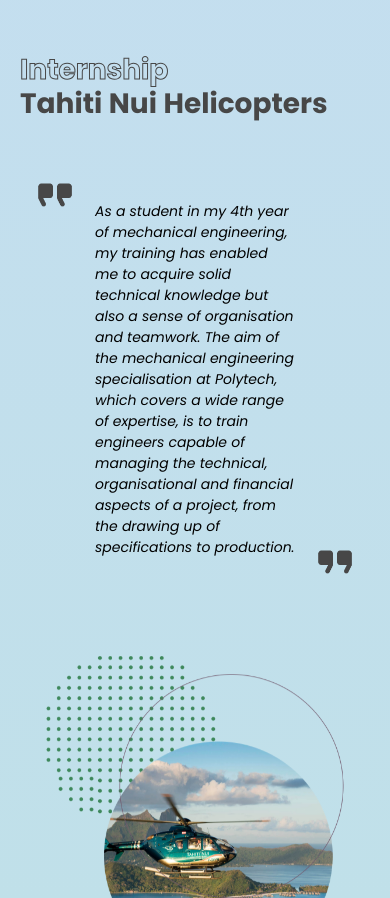
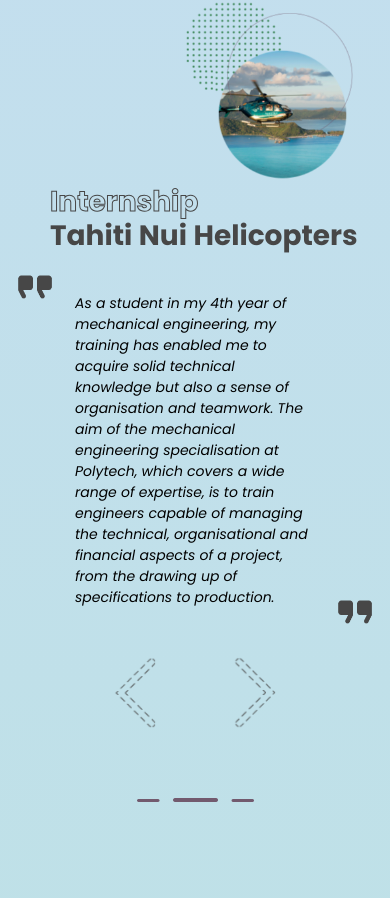
Before and after one commit to elodieEau/elodieEau.github.io, a React (Create React App) app: page / in a window 390 px wide. Shown: the part 2286-3184 px from the top of the page. Built offline with nearby package versions, Linux system fonts and the light colour scheme.

Commit message:
Responsive and caroussel mobile

```diff
--- a/src/App.css
+++ b/src/App.css
@@ -27,5 +27,4 @@
     background-size: cover;
     background-position-y: -135px;*/
     width: 100vw;
-    min-height: 500vh;
 }
--- a/src/components/CarousselBox.js
+++ b/src/components/CarousselBox.js
@@ -1,9 +1,13 @@
 import React, { useEffect, useState } from "react";
+import { Fade } from "react-awesome-reveal";
+
+import Quote from "./Quote";
+import Title from "./Title";
+
+
 import leftArrow from "../images/leftArrow.png";
 import rightArrow from "../images/rightArrow.png";
-import Quote from "./Quote";
-import Title from "./Title";
-import { Fade } from "react-awesome-reveal";
+import line from "../images/line.png";
 
 function getWindowSize() {
     const { innerWidth, innerHeight } = window;
@@ -33,6 +37,7 @@
     const invert = (props.invert && windowSize.innerWidth > 991) || false;
 
     return (
+        <>
             <div className="caroussel">
                 <div className="bigArrowBox" onClick={() => {
                     if (currentIndex > 0) {
@@ -103,6 +108,41 @@
                     </div>
                 </div>
             </div >
+            <div className="carousselMobile">
+                <div className="imageM">
+                    <Fade direction="up" delay={50} duration={700} triggerOnce={true}>
+                        <img src={image} alt="imag right" className="rightImageM" />
+                    </Fade>
+                </div>
+                <div className="contentM">
+                    <Fade direction="up" delay={150} duration={700} triggerOnce={true}>
+                        <Title top={top} bot={bot} color="#474747" mgLeft="50px" align="left" />
+                    </Fade>
+                    <Fade direction="up" delay={250} duration={700} triggerOnce={true}>
+                        <Quote text={text} mg="0" />
+                    </Fade>
+                </div>
+                <div className="btnArrows">
+                    <Fade direction="left" delay={350} duration={700} triggerOnce={true} >
+                        <img src={leftArrow} alt="leftArrow" className="arrowM" onClick={() => {
+                            if (currentIndex > 0) {
+                                setCurrentIndex((currentIndex - 1) % length);
+                            } else {
+                                setCurrentIndex(length - 1);
+                            }
+                        }} />
+                    </Fade>
+                    <Fade direction="left" delay={350} duration={700} triggerOnce={true}>
+                        <img src={rightArrow} alt="rightArrow" className="arrowM" onClick={() => {
+                            setCurrentIndex((currentIndex + 1) % length)
+                        }} />
+                    </Fade>
+                </div>
+                <div className="lineContainer">
+                    <img src={line} alt="rightArrow" className="line" />
+                </div>
+            </div>
+        </>
 
     );
 }
--- a/src/styles/Components.css
+++ b/src/styles/Components.css
@@ -129,25 +129,69 @@
     max-width: 350px;
 }
 
+.carousselMobile{
+    display: none;
+    margin-top: 70px;
+    margin-bottom: 100px;
+}
+
+.imageM{
+    text-align: right;
+    padding-right: 6vw;
+    margin-bottom: -10px;
+}
+
+.rightImageM{
+    max-height: 320px;
+    max-width: 50vw;
+}
+
+.contentM{
+
+}
+
+.btnArrows{
+    display: flex;
+    justify-content: center;
+    align-items: center;
+    margin-top: 20px;
+}
+
+.arrowM{
+    margin: 0 40px;
+    width: 40px;
+    transition-duration: .3s;
+    cursor: pointer;
+}
+
+.arrowM:hover{
+    transform: scale(1.1);
+}
+
+.lineContainer{
+    text-align: center;
+    margin-top: 50px;
+}
+
+.line{
+    height: 4.5px;
+}
+
 @media screen and (max-width: 991px) {
     .skillBox{
         width: 230px;
     }
     .caroussel{
-        margin-top: 4vh;
-        height: auto;
-    }
-    .bigArrowBox{
         display: none;
-    }
-    .midBox{
-        flex-direction: column;
     }
     .QuoteDiv{
         margin: 70px 5vw 0 12vw !important;
     }
-    .rightImage{
-        margin-top: 20px;
+    .carousselMobile{
+        display: block;
+    }
+    .arrowM{
+        width: 55px;
     }
 }
 
@@ -170,10 +214,10 @@
         width: 350px;
         margin-bottom: 50px;
     }
-    .leftBox{
-        margin: 0 20px 20px 20px;
+    .arrowM{
+        width: 40px;
     }
-    .caroussel{
-        margin-bottom: -20px;
+    .carousselMobile{
+        margin-top: 30px;
     }
  }
--- a/src/styles/Contact.css
+++ b/src/styles/Contact.css
@@ -128,6 +128,13 @@
         padding: 22px 80px;
         font-size: 18px;
     }
+    .leftContact{
+        padding-top: 0;
+        margin-top: 20px;
+    }
+    form{
+        margin: 0;
+    }
 }
 
  @media screen and (max-width: 580px) {
@@ -141,4 +148,10 @@
         font-size: 18px;
         padding: 20px 80px;
     }
+    form{
+        padding: 5vh 30px;
+    }
+    input, textarea{
+        font-size: 16px;
+    }
  }
--- a/src/styles/Mecanical.css
+++ b/src/styles/Mecanical.css
@@ -1,9 +1,9 @@
 .mecanicalPage{
-    margin-top: 10vh;
+    margin-top: 8vh;
 }
 
 .designerPage{
-    margin-top: 20vh;
+    margin-top: 8vh;
 }
 
 
```
Also changed, not shown: src/images/line.png (added). Lines whose indentation alone changed are shown as unchanged.
